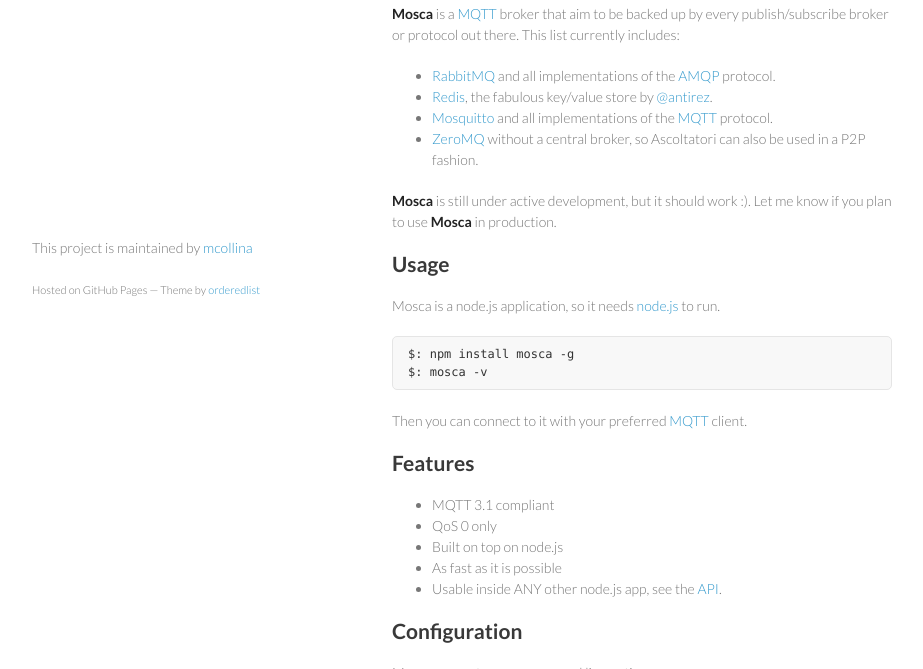
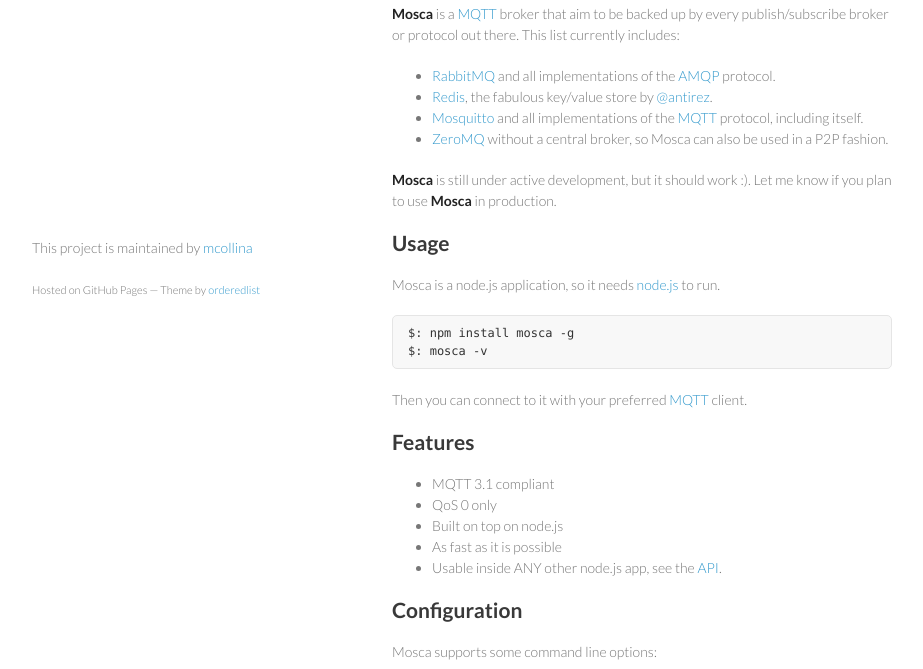
Before and after one commit to moscajs/mosca, a plain HTML site: page index.html in a window 1280 px wide. Shown: the part 431-1100 px from the top of the page, without its empty margins (178-1101 px from the left). Drawn offline with Linux system fonts and the light colour scheme.

```diff
--- a/index.html
+++ b/index.html
@@ -46,10 +46,10 @@
 <a href="https://github.com/antirez">@antirez</a>.</li>
 <li>
 <a href="http://mosquitto.org/">Mosquitto</a> and all implementations of the
-<a href="http://mqtt.org/">MQTT</a> protocol.</li>
+<a href="http://mqtt.org/">MQTT</a> protocol, including itself.</li>
 <li>
 <a href="http://www.zeromq.org/">ZeroMQ</a> without a central broker, so
-Ascoltatori can also be used in a P2P fashion.</li>
+Mosca can also be used in a P2P fashion.</li>
 </ul><p><strong>Mosca</strong> is still under active development, but it should work :).
 Let me know if you plan to use <strong>Mosca</strong> in production.</p>
 
```
Also changed, not shown: params.json (+1 -1 lines).
